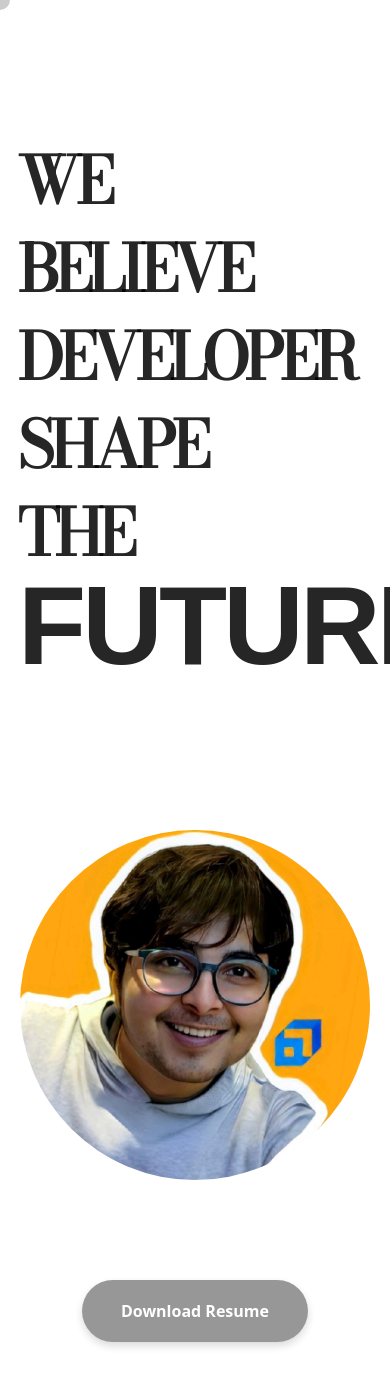
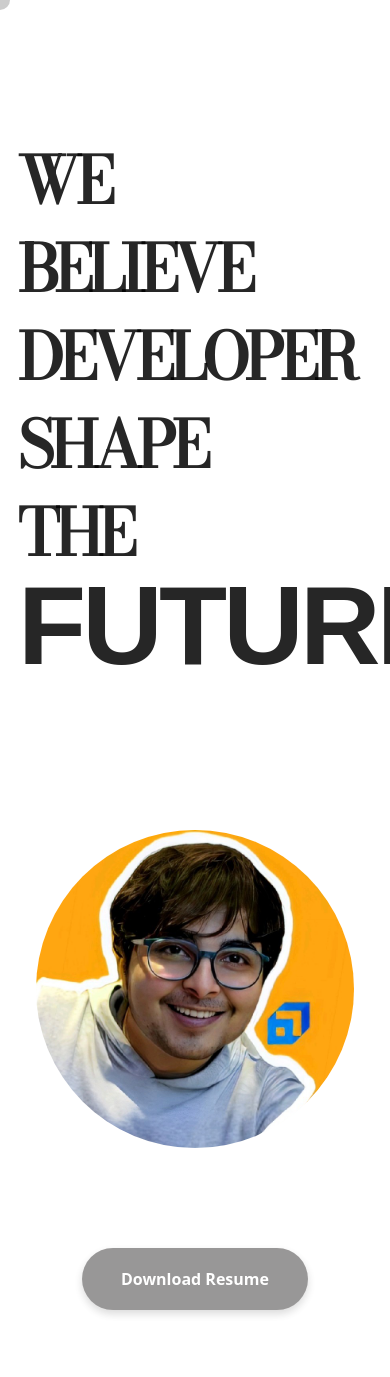
Before and after one commit to HimalayaJhala/nextweb, a Next.js app: page / in a window 390 px wide. Shown: the top 1377 px of the page. Built offline with nearby package versions, Linux system fonts and the light colour scheme; a web font is replaced by a local one.

Commit message:
Aligning

```diff
--- a/styles/index.module.css
+++ b/styles/index.module.css
@@ -24,9 +24,6 @@
     display: flex;
     align-items: center;
     justify-content: center;
-    perspective: -10px;
-
-
 }
 
 .Firstbox {
@@ -180,7 +177,8 @@
         z-index: 2;
     }
 
-    .b1 {
+    .b1
+     {
         position: relative;
         left: -40%;
         height: 110vh;
@@ -193,24 +191,22 @@
     .pic {
         position: relative;
         /* bottom : 10px; */
-        width: 350px;
-        height: 350px;
+        width: 90%;
+        height: 50%;
 
     }
 
     .iphone {
         position: absolute;
-
     }
 
     .playerwrapper1 {
         display: block;
+
     }
 
 
-    .b1 {
-        padding-bottom: 20px;
-    }
+
 
     .downloadResumeButton {
         display: flex;
@@ -322,16 +318,16 @@
 
 
     .b1 {
+        padding-bottom: 20px;
         height: 95vh;
         display: flex;
         align-items: center;
         justify-content: center;
-        perspective: -10px;
+       position: relative;
     }
 
 
     .heading {
-
         /* height: auto; */
         justify-content: center;
         color: rgb(0, 0, 0, .85);
```
Also changed, not shown: pages/index.js (+1 -7 lines).
